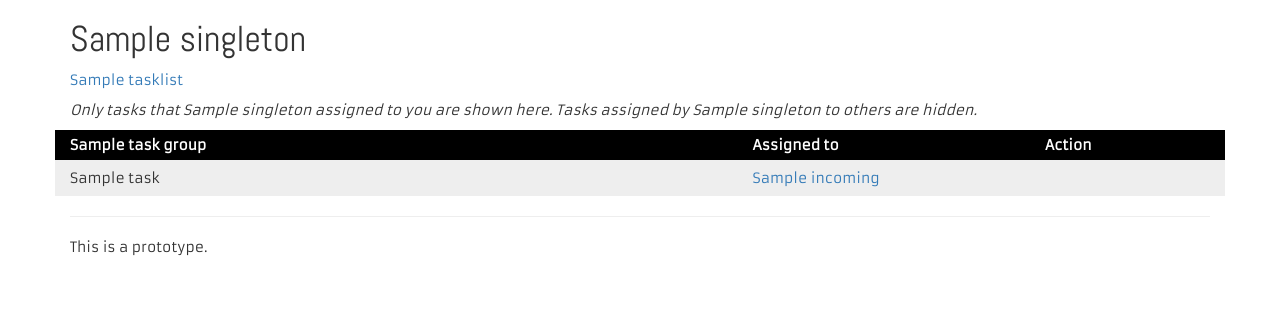
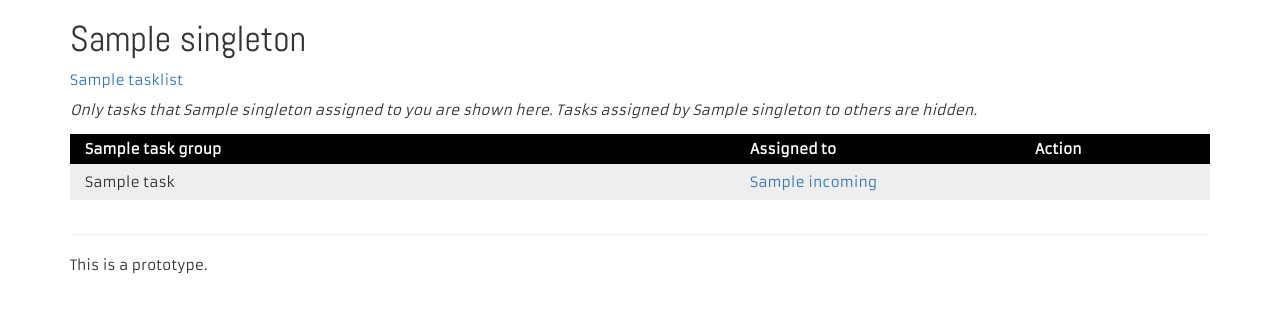
Before and after one commit to JoshData/cotaskme, a Django app: template templates/tasklist.html in a window 1280 px wide. Shown: the part 52-365 px from the top of the page. Run offline with Django 3.2, Linux system fonts and the light colour scheme; the template is opened without the code that fills it: most values are stand-ins (such as "Sample title", 1, 10 or a date in 2020); some libraries are stand-ins or nearby versions.

Commit message:
add some padding around the task items so the background shading behind the tasks lines up with the text margins above it, correcting for .row's -15px margins

```diff
--- a/templates/tasklist.html
+++ b/templates/tasklist.html
@@ -122,6 +122,7 @@
 	{% endif %}
 	</div>
 
+	<div style="margin: 1em 15px">
 	{% for groupid, groupname, tasks in task_groups %}
 		<div id="tasklist-group-{{groupid}}" class="tasklist-group" {% if tasks|length == 0 %}style="display: none"{% endif %}>
 		<div class="row tasklist-header">
@@ -147,6 +148,7 @@
 		{% endfor %}
 		</div>
 	{% endfor %}
+	</div>
 
 	{% if no_tasks and "admin" in roles %}
 	<p id="no_tasks">
```
